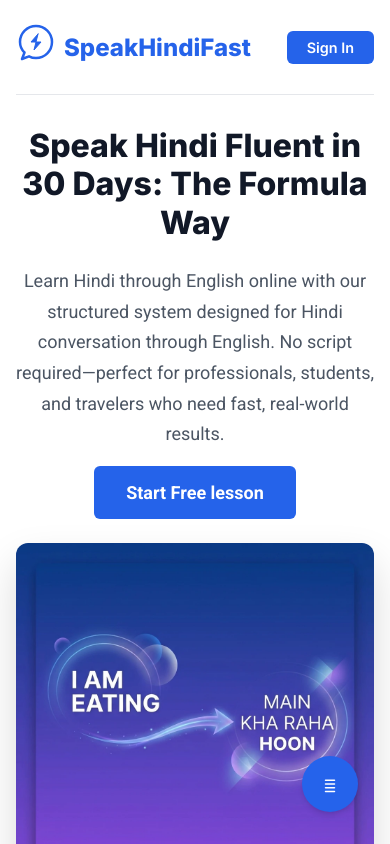
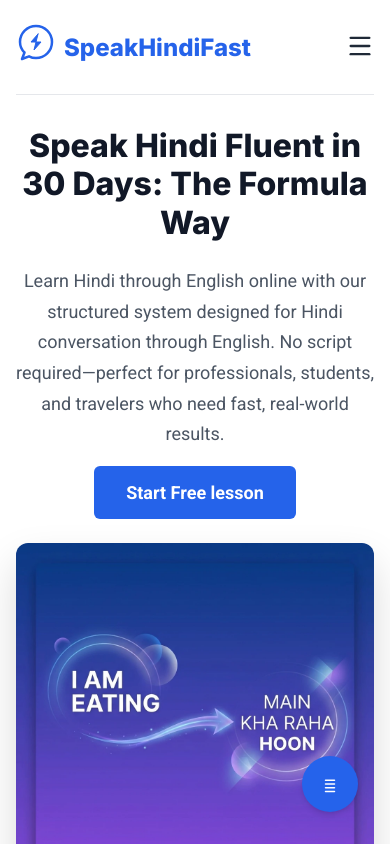
Before and after one commit to pingananth/Speak-Hindi-Fast, a Next.js app: page / in a window 390 px wide. Shown: the top 844 px of the page. Built offline with nearby package versions, Linux system fonts and the light colour scheme; no server answers.

Commit message:
mobile ui optimisation

```diff
--- a/src/components/AmplitudeInit.tsx
+++ b/src/components/AmplitudeInit.tsx
@@ -14,9 +14,11 @@ export default function AmplitudeInit() {
     useEffect(() => {
         // Strict initialization as per documentation
         if (typeof window !== "undefined" && !isInitialized) {
+            const apiKey = process.env.NEXT_PUBLIC_AMPLITUDE_API_KEY!;
             console.log("📊 Initializing Amplitude Unified SDK...");
-            initAll('58421a302bbbb09dd168b75d9472daf6', {
+            initAll(apiKey, {
                 "analytics": {
+
                     "autocapture": true
                 },
                 "sessionReplay": {
--- a/src/components/Navbar.module.css
+++ b/src/components/Navbar.module.css
@@ -59,12 +59,52 @@
     opacity: 0.9;
 }
 
+.hamburger {
+    display: none;
+    background: none;
+    border: none;
+    color: var(--text-color);
+    cursor: pointer;
+    z-index: 1001;
+}
+
 @media (max-width: 768px) {
-    .menu {
-        display: none;
+    .hamburger {
+        display: block;
     }
 
     .navRight {
-        gap: 1rem;
+        position: fixed;
+        top: 0;
+        right: -100%;
+        width: 80%;
+        height: 100vh;
+        background: white;
+        flex-direction: column;
+        justify-content: center;
+        gap: 3rem;
+        transition: right 0.3s ease-in-out;
+        box-shadow: -10px 0 30px rgba(0, 0, 0, 0.1);
+        z-index: 1000;
+        padding: 2rem;
+    }
+
+    .navRight.active {
+        right: 0;
+    }
+
+    .menu {
+        flex-direction: column;
+        align-items: center;
+        gap: 2rem;
+        display: flex; /* Override previous display: none */
+    }
+
+    .link {
+        font-size: 1.25rem;
+    }
+
+    .logo {
+        z-index: 1001;
     }
 }
--- a/src/components/Navbar.tsx
+++ b/src/components/Navbar.tsx
@@ -1,36 +1,50 @@
 "use client";
 
+import { useState } from "react";
 import Link from "next/link";
 import styles from "./Navbar.module.css";
 import Logo from "./Logo";
 import { SignInButton, UserButton, useAuth } from "@clerk/nextjs";
 import SyncUser from "./SyncUser";
+import { Menu, X } from "lucide-react";
 
 export default function Navbar() {
     const { isSignedIn, isLoaded } = useAuth();
+    const [isOpen, setIsOpen] = useState(false);
+
+    const toggleMenu = () => setIsOpen(!isOpen);
 
     return (
         <nav className="container">
             <SyncUser />
             <div className={styles.navbar}>
-                <Link href="/" className={styles.logo}>
+                <Link href="/" className={styles.logo} onClick={() => setIsOpen(false)}>
                     <Logo />
                     SpeakHindiFast
                 </Link>
-                <div className={styles.navRight}>
+
+                <button
+                    className={styles.hamburger}
+                    onClick={toggleMenu}
+                    aria-label="Toggle menu"
+                >
+                    {isOpen ? <X size={28} /> : <Menu size={28} />}
+                </button>
+
+                <div className={`${styles.navRight} ${isOpen ? styles.active : ""}`}>
                     <ul className={styles.menu}>
                         <li>
-                            <Link href="/" className={styles.link}>
+                            <Link href="/" className={styles.link} onClick={() => setIsOpen(false)}>
                                 Home
                             </Link>
                         </li>
                         <li>
-                            <Link href="/course" className={styles.link}>
+                            <Link href="/course" className={styles.link} onClick={() => setIsOpen(false)}>
                                 Course
                             </Link>
                         </li>
                         <li>
-                            <Link href="/blog" className={styles.link}>
+                            <Link href="/blog" className={styles.link} onClick={() => setIsOpen(false)}>
                                 Blog
                             </Link>
                         </li>
```
